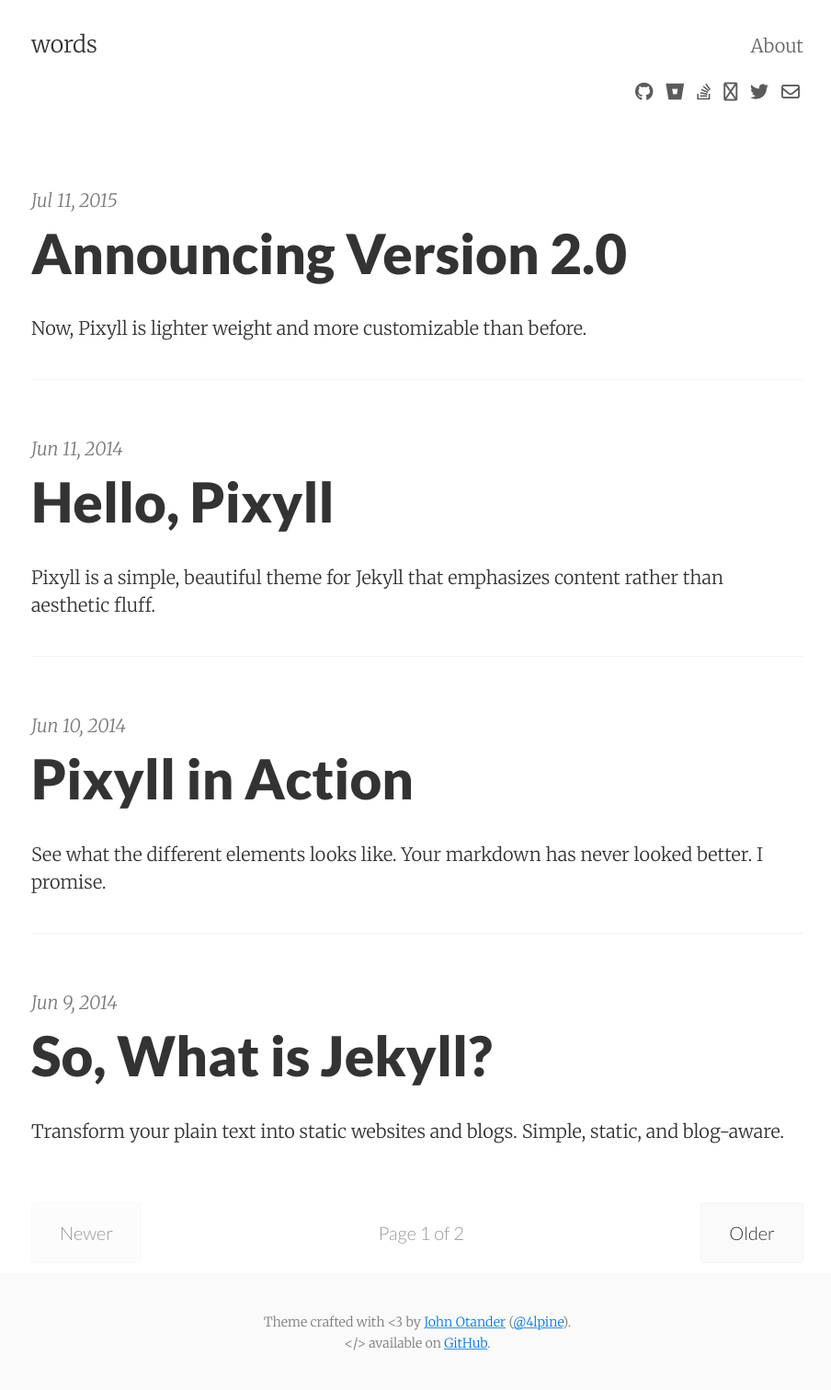
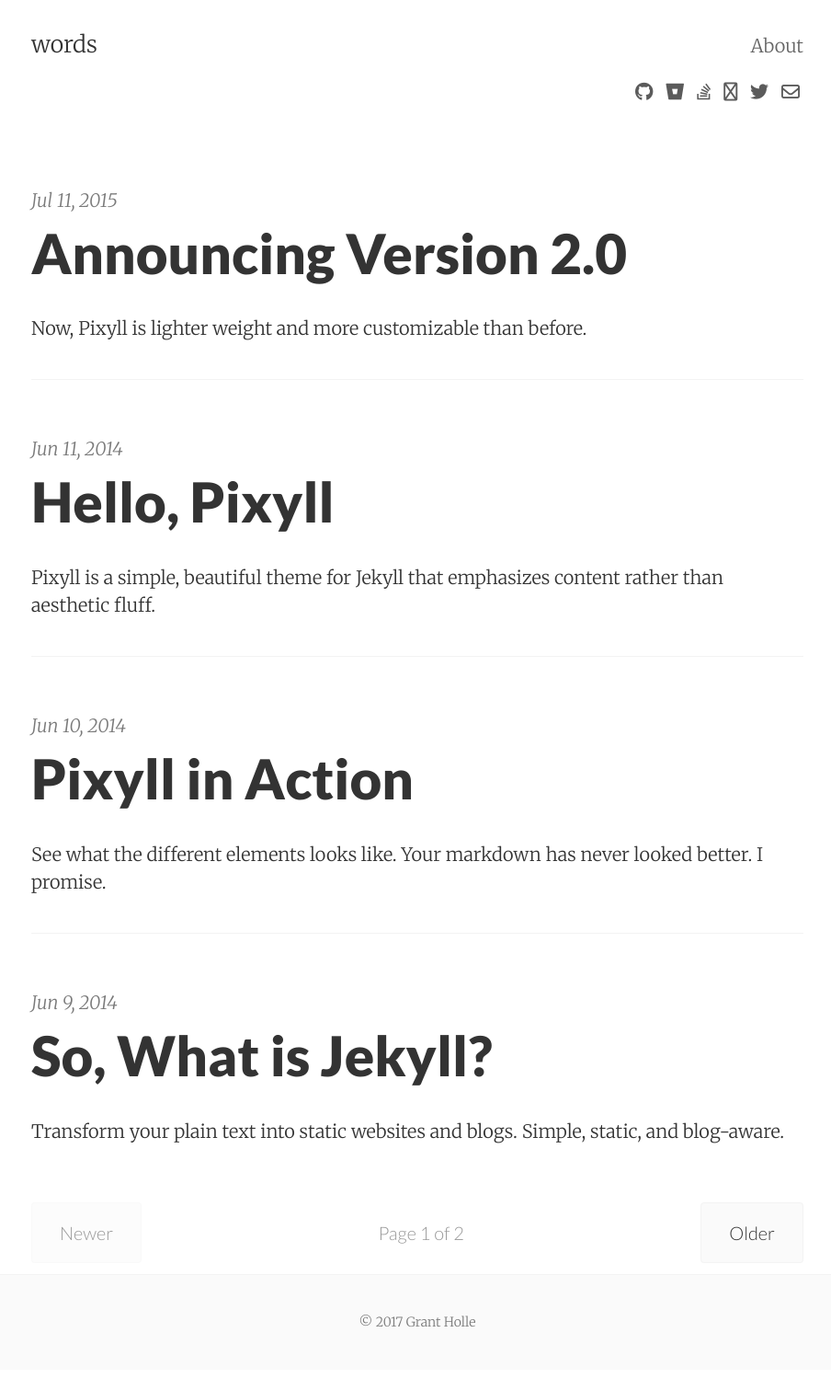
Before and after one commit to grantholle/words, a Jekyll site: the page built from index.html, in a window 1280 px wide. Shown: the whole page at 92% size, without its empty margins (186-1090 px from the left). Built offline with Jekyll 4.4.1, drawn with Linux system fonts in a browser that asks for light colours; nearby versions of some CDN libraries; the list of posts is cut into pages by our own code; after the commit the page ends 1489 px from its top, so only the background shows below that.

Commit message:
Update footer

```diff
--- a/_includes/footer.html
+++ b/_includes/footer.html
@@ -1,8 +1,7 @@
 <footer class="center">
   <div class="measure">
     <small>
-      Theme crafted with &lt;3 by <a href="http://johnotander.com">John Otander</a> (<a href="https://twitter.com/4lpine">@4lpine</a>).<br>
-      &lt;/&gt; available on <a href="https://github.com/johnotander/pixyll">GitHub</a>.
+      &copy; 2017 Grant Holle
     </small>
   </div>
 </footer>
```
